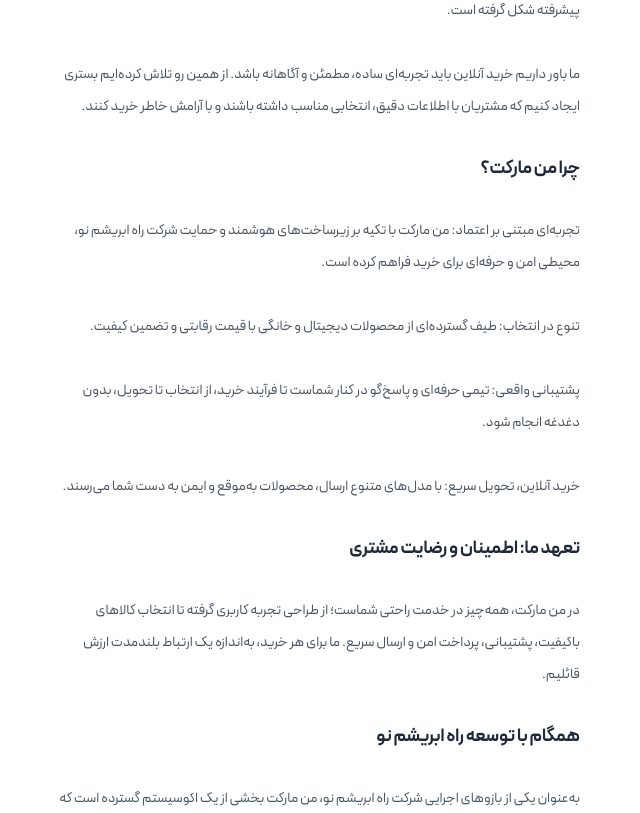
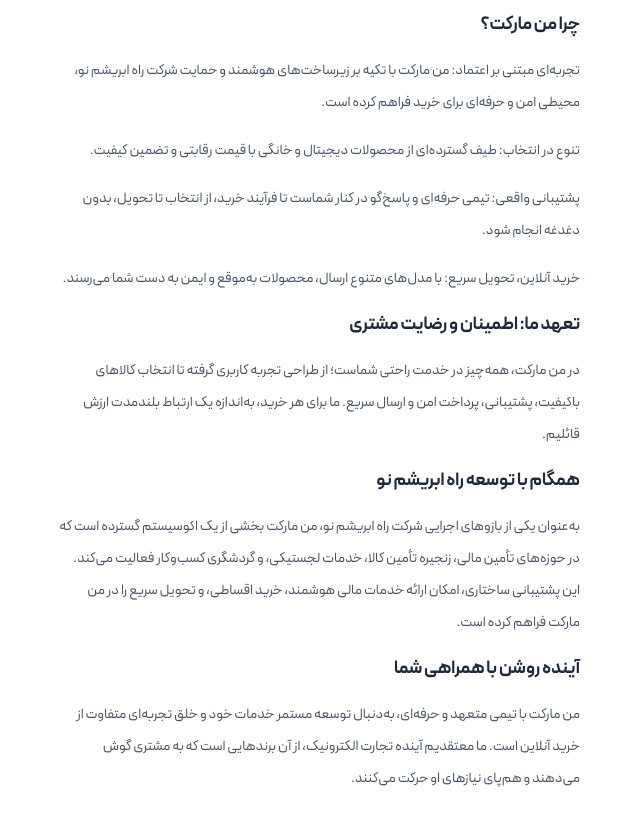
Before and after one commit to amirhamidy/manmarket.next, a Next.js app: page /moreitem/about in a window 1280 px wide. Shown: the part 287-1100 px from the top of the page, without its empty margins (322-962 px from the left). Built offline with nearby package versions, Linux system fonts and the light colour scheme; a small style sheet from the web is missing.

Commit message:
add about us

```diff
--- a/src/app/moreitem/about/page.jsx
+++ b/src/app/moreitem/about/page.jsx
@@ -25,10 +25,10 @@
       </div>
       <main
         dir="rtl"
-        className="flex flex-col items-start max-w-[556px] w-full px-4 py-16 my-10"
+        className="flex flex-col items-start max-w-[556px] w-full px-4"
       >
 
-        <p className="my-2 py-2 text-gray-600 leading-8 text-sm">
+        <p className="my-1 py-1 text-gray-600 leading-8 text-sm">
           درباره من مارکت: خریدی هوشمند، مطمئن و آسان من مارکت به عنوان یکی از
           پروژه‌های کلیدی شرکت راه ابریشم نو، با هدف ارائه تجربه‌ای نوین در خرید
           آنلاین کالاهای دیجیتال و لوازم خانگی فعالیت خود را آغاز کرد. این
@@ -36,13 +36,13 @@
           اکوسیستم پیشرفته شکل گرفته است.
         </p>
 
-        <p className="my-2 py-2 text-gray-600 leading-8 text-sm">
+        <p className="my-1 py-1 text-gray-600 leading-8 text-sm">
           ما باور داریم خرید آنلاین باید تجربه‌ای ساده، مطمئن و آگاهانه باشد. از
           همین رو تلاش کرده‌ایم بستری ایجاد کنیم که مشتریان با اطلاعات دقیق،
           انتخابی مناسب داشته باشند و با آرامش خاطر خرید کنند.
         </p>
 
-        <h5 className="my-2 py-2 text-lg font-semibold text-gray-800">
+        <h5 className="my-1 py-1 text-lg font-semibold text-gray-800">
           چرا من مارکت؟
         </h5>
 
@@ -52,24 +52,24 @@
           "پشتیبانی واقعی: تیمی حرفه‌ای و پاسخ‌گو در کنار شماست تا فرآیند خرید، از انتخاب تا تحویل، بدون دغدغه انجام شود.",
           "خرید آنلاین، تحویل سریع: با مدل‌های متنوع ارسال، محصولات به‌موقع و ایمن به دست شما می‌رسند.",
         ].map((text, i) => (
-          <p key={i} className="my-2 py-2 text-gray-600 leading-8 text-sm">
+          <p key={i} className="my-1 py-1 text-gray-600 leading-8 text-sm">
             {text}
           </p>
         ))}
 
-        <h5 className="my-2 py-2 text-lg font-semibold text-gray-800">
+        <h5 className="my-1 py-1 text-lg font-semibold text-gray-800">
           تعهد ما: اطمینان و رضایت مشتری
         </h5>
-        <p className="my-2 py-2 text-gray-600 leading-8 text-sm">
+        <p className="my-1 py-1 text-gray-600 leading-8 text-sm">
           در من مارکت، همه‌چیز در خدمت راحتی شماست؛ از طراحی تجربه کاربری گرفته
           تا انتخاب کالاهای باکیفیت، پشتیبانی، پرداخت امن و ارسال سریع. ما برای
           هر خرید، به‌اندازه یک ارتباط بلندمدت ارزش قائلیم.
         </p>
 
-        <h5 className="my-2 py-2 text-lg font-semibold text-gray-800">
+        <h5 className="my-1 py-1 text-lg font-semibold text-gray-800">
           همگام با توسعه راه ابریشم نو
         </h5>
-        <p className="my-2 py-2 text-gray-600 leading-8 text-sm">
+        <p className="my-1 py-1 text-gray-600 leading-8 text-sm">
           به‌عنوان یکی از بازوهای اجرایی شرکت راه ابریشم نو، من مارکت بخشی از یک
           اکوسیستم گسترده‌ است که در حوزه‌های تأمین مالی، زنجیره تأمین کالا،
           خدمات لجستیکی، و گردشگری کسب‌وکار فعالیت می‌کند. این پشتیبانی ساختاری،
@@ -77,10 +77,10 @@
           مارکت فراهم کرده است.
         </p>
 
-        <h5 className="my-2 py-2 text-lg font-semibold text-gray-800">
+        <h5 className="my-1 py-1 text-lg font-semibold text-gray-800">
           آینده روشن با همراهی شما
         </h5>
-        <p className="my-2 py-2 text-gray-600 leading-8 text-sm">
+        <p className="my-1 py-1 text-gray-600 leading-8 text-sm">
           من مارکت با تیمی متعهد و حرفه‌ای، به‌دنبال توسعه مستمر خدمات خود و خلق
           تجربه‌ای متفاوت از خرید آنلاین است. ما معتقدیم آینده تجارت الکترونیک،
           از آن برندهایی است که به مشتری گوش می‌دهند و هم‌پای نیازهای او حرکت
--- a/src/app/moreitem/contactpage/page.jsx
+++ b/src/app/moreitem/contactpage/page.jsx
@@ -69,33 +69,6 @@
           <InfoRow icon={<PhoneIcon />}>۰۵۱-۴۴۶۷۲۷۲۹ || ۰۹۱۲۰۹۸۳۴۲۲</InfoRow>
           <InfoRow icon={<MailIcon />}>کد پستی: ۹۶۱۷۶۹۷۹۵۸</InfoRow>
         </div>
-
-        <hr className="border-orange-100" />
-
-        <div className="flex flex-col gap-4">
-          <h2 className="text-lg font-bold text-gray-800">به ما پیام دهید</h2>
-          <input
-            type="text"
-            placeholder="نام و نام خانوادگی"
-            className="w-full px-4 py-2.5 rounded-xl border border-gray-200 text-sm focus:outline-none focus:ring-2 focus:ring-[#ff7643]/40 focus:border-[#ff7643]"
-          />
-          <input
-            type="email"
-            placeholder="ایمیل"
-            className="w-full px-4 py-2.5 rounded-xl border border-gray-200 text-sm focus:outline-none focus:ring-2 focus:ring-[#ff7643]/40 focus:border-[#ff7643]"
-          />
-          <textarea
-            rows={4}
-            placeholder="پیام"
-            className="w-full px-4 py-2.5 rounded-xl border border-gray-200 text-sm focus:outline-none focus:ring-2 focus:ring-[#ff7643]/40 focus:border-[#ff7643] resize-none"
-          />
-          <button
-            style={{ background: "linear-gradient(135deg, #ff7643, #ff5722)" }}
-            className="w-full py-3 rounded-xl text-white font-semibold text-sm"
-          >
-            ارسال پیام
-          </button>
-        </div>
       </section>
     </div>
   );
--- a/src/components/homeComponents/morItem.jsx
+++ b/src/components/homeComponents/morItem.jsx
@@ -29,6 +29,11 @@
       text: "اهداف و تعهدات ما",
       link: "/moreitem/target",
       icon: <OrderIcon />,
+    },
+     {
+      text: "درباره ما",
+      link: "/moreitem/about",
+      icon: <ProfileIcon />,
     },
     {
       text: "دانلود اپلیکیشن من مارکت",
```
